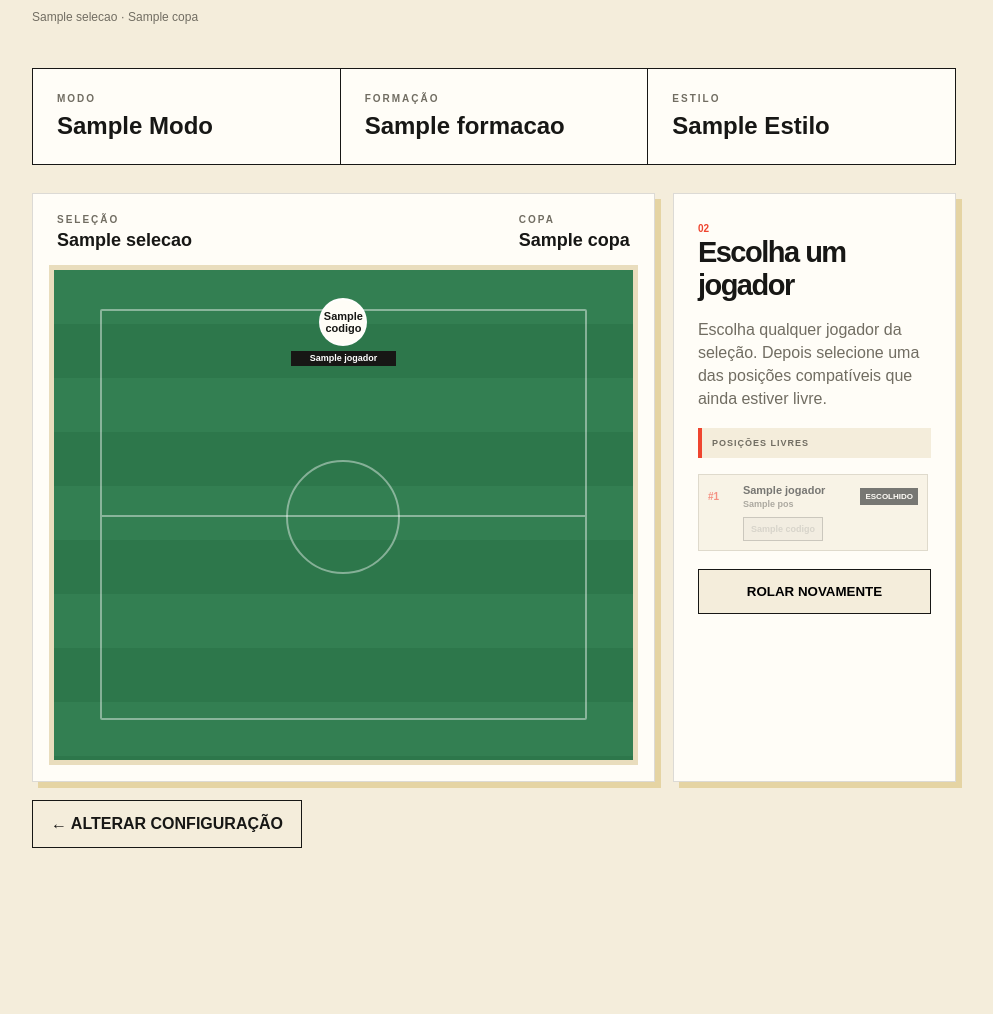
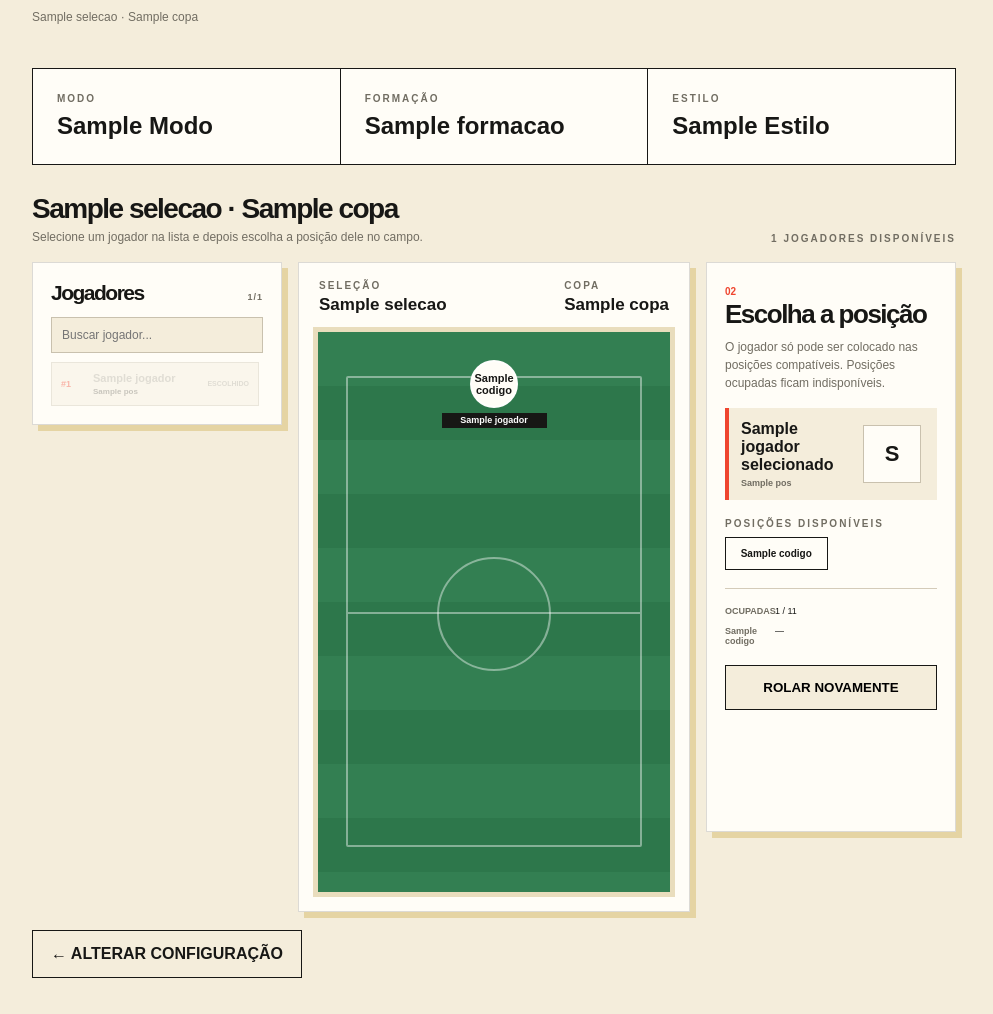
Before and after one commit to trupe-HyZs/6-a-7, a Flask app: template templates/partida.html in a window 1280 px wide. Shown: the part 143-1157 px from the top of the page, without its empty margins (146-1139 px from the left). Before the commit the page ends 991 px from the top, so only its background shows below. Run offline with Flask 3, Linux system fonts and the light colour scheme; the template is opened without the code that fills it: most values are stand-ins (such as "Sample title", 1, 10 or a date in 2020).

Commit message:
Reorganiza montagem do time em lista, campo e painel de posição

```diff
--- a/templates/partida.html
+++ b/templates/partida.html
@@ -6,23 +6,54 @@
   <title>6 a 7 — Partida</title>
   <link rel="stylesheet" href="{{ url_for('static', filename='style.css') }}">
   <style>
-    .position-legend { display:flex; flex-wrap:wrap; gap:5px; margin:16px 0; padding:10px; background:var(--cream); border-left:4px solid var(--red); }
-    .position-legend span { width:100%; font-size:9px; font-weight:900; letter-spacing:1px; color:var(--muted); }
-    .position-legend b { font-size:10px; padding:5px 7px; background:var(--white); border:1px solid #c9c1ae; }
-    .all-players { max-height:520px; gap:8px; }
-    .player-card { border:1px solid #c9c1ae; background:var(--cream); padding:9px; }
-    .player-main { display:grid; grid-template-columns:28px 1fr auto; gap:7px; align-items:center; }
-    .player-main strong { display:block; font-size:11px; }
-    .player-main small { display:block; margin-top:3px; color:var(--muted); font-size:9px; font-weight:700; }
-    .player-status { font-size:8px; font-weight:900; padding:4px 5px; background:var(--black); color:var(--white); }
-    .position-actions { display:flex; flex-wrap:wrap; gap:5px; margin-top:8px; padding-left:35px; }
-    .position-actions form { margin:0; }
-    .position-button { min-width:43px; padding:6px 7px; border:1px solid var(--black); background:var(--white); color:var(--black); font-size:9px; font-weight:900; cursor:pointer; }
+    .builder-header { display:flex; justify-content:space-between; gap:20px; align-items:flex-end; margin-top:28px; }
+    .builder-header h2 { font-size:28px; }
+    .builder-header p { margin:5px 0 0; color:var(--muted); font-size:12px; }
+    .selection-layout { display:grid; grid-template-columns:minmax(250px,.85fr) minmax(390px,1.35fr) minmax(250px,.8fr); gap:16px; margin-top:18px; align-items:start; }
+    .selection-panel, .field-panel, .detail-panel { background:var(--white); border:1px solid rgba(23,23,21,.15); box-shadow:6px 6px 0 rgba(201,163,58,.35); }
+    .selection-panel, .detail-panel { padding:18px; }
+    .panel-title { display:flex; justify-content:space-between; align-items:baseline; gap:10px; margin-bottom:12px; }
+    .panel-title h2 { font-size:21px; }
+    .panel-title span { color:var(--muted); font-size:9px; font-weight:900; letter-spacing:1px; }
+    .search-box { width:100%; border:1px solid #c9c1ae; background:var(--cream); padding:10px; font-size:12px; margin-bottom:9px; outline:none; }
+    .all-players { max-height:570px; overflow-y:auto; padding-right:4px; display:grid; gap:6px; }
+    .player-select-form { margin:0; }
+    .player-select { width:100%; border:1px solid #c9c1ae; background:var(--cream); padding:9px; display:grid; grid-template-columns:25px 1fr auto; gap:7px; align-items:center; text-align:left; cursor:pointer; }
+    .player-select:hover:not(:disabled), .player-select.selected { background:var(--black); color:var(--white); }
+    .player-select:disabled { opacity:.38; cursor:not-allowed; }
+    .player-select strong { display:block; font-size:11px; }
+    .player-select small { display:block; margin-top:3px; font-size:8px; color:var(--muted); font-weight:700; }
+    .player-select:hover small, .player-select.selected small { color:#ddd; }
+    .player-number { font-size:9px; font-weight:900; color:var(--red); }
+    .player-select-status { font-size:7px; font-weight:900; }
+    .field-panel { padding:14px; }
+    .field-head { display:flex; justify-content:space-between; gap:16px; padding:3px 6px 12px; }
+    .field-head > div { display:grid; gap:4px; }
+    .field-head strong { font-size:17px; }
+    .football-field { min-height:570px; }
+    .detail-panel { min-height:570px; }
+    .detail-panel h2 { font-size:26px; margin-bottom:8px; }
+    .detail-panel > p { color:var(--muted); font-size:12px; line-height:1.5; margin-top:0; }
+    .selected-card { display:grid; grid-template-columns:1fr 62px; gap:10px; align-items:center; padding:12px; margin:16px 0; background:var(--cream); border-left:4px solid var(--red); }
+    .selected-card strong { display:block; font-size:16px; }
+    .selected-card small { display:block; margin-top:4px; color:var(--muted); font-size:9px; font-weight:800; }
+    .fake-avatar { width:58px; height:58px; display:grid; place-items:center; border:1px solid #c9c1ae; background:var(--white); font-size:22px; font-weight:900; }
+    .position-heading { margin:18px 0 8px; font-size:10px; letter-spacing:2px; font-weight:900; color:var(--muted); }
+    .position-buttons { display:grid; grid-template-columns:repeat(2,1fr); gap:7px; }
+    .position-form { margin:0; }
+    .position-button { width:100%; padding:10px 7px; border:1px solid var(--black); background:var(--white); color:var(--black); font-size:10px; font-weight:900; cursor:pointer; }
     .position-button:hover:not(:disabled) { background:var(--black); color:var(--white); }
-    .position-button.position-occupied, .position-button:disabled { opacity:.35; cursor:not-allowed; background:#d9d2c3; color:#555; }
-    .player-disabled { opacity:.58; }
-    .no-position { font-size:9px; color:var(--muted); font-weight:700; }
-    @media (max-width:820px) { .all-players { max-height:none; } }
+    .position-button:disabled { opacity:.35; cursor:not-allowed; background:#d9d2c3; color:#555; }
+    .occupied-list { margin-top:18px; padding-top:12px; border-top:1px solid #d4cbb9; }
+    .occupied-list div { display:grid; grid-template-columns:42px 1fr; gap:8px; padding:5px 0; font-size:9px; }
+    .occupied-list b { color:var(--muted); }
+    .empty-selection { padding:28px 6px; text-align:center; border:1px dashed #c9c1ae; background:var(--cream); color:var(--muted); font-size:11px; line-height:1.5; }
+    .reroll-form { margin-top:14px; }
+    .reroll-form .secondary-button { width:100%; margin-top:0; }
+    .bottom-actions { display:flex; gap:10px; margin-top:18px; }
+    .bottom-actions .secondary-button { margin-top:0; }
+    @media (max-width:1050px) { .selection-layout { grid-template-columns:minmax(220px,.8fr) minmax(360px,1.2fr); } .detail-panel { grid-column:1 / -1; min-height:auto; } }
+    @media (max-width:760px) { .selection-layout { grid-template-columns:1fr; } .field-panel { order:1; } .selection-panel { order:2; } .detail-panel { order:3; } .football-field { min-height:500px; } }
   </style>
 </head>
 <body class="game-page">
@@ -52,16 +83,38 @@
           </div>
           <form method="post"><input type="hidden" name="acao" value="sortear"><button class="primary-button roll-button" type="submit">ROLAR O DADO →</button></form>
         </div>
-        <div class="draw-info"><span class="setup-number">01</span><h2>Monte sua seleção</h2><p>O sorteio define o universo de jogadores desta rodada. Depois dele, você vai escolher qualquer jogador compatível com as posições da sua formação.</p></div>
+        <div class="draw-info"><span class="setup-number">01</span><h2>Monte sua seleção</h2><p>O sorteio define o universo de jogadores desta rodada. Depois escolha qualquer jogador e coloque-o somente em uma posição compatível e livre.</p></div>
       </section>
     {% else %}
-      <section class="team-builder">
+      <div class="builder-header">
+        <div><h2>{{ sorteio.selecao }} · {{ sorteio.copa }}</h2><p>Selecione um jogador na lista e depois escolha a posição dele no campo.</p></div>
+        <span class="match-label">{{ jogadores|length }} JOGADORES DISPONÍVEIS</span>
+      </div>
+
+      <section class="selection-layout">
+        <aside class="selection-panel">
+          <div class="panel-title"><h2>Jogadores</h2><span>{{ jogadores|length }}/{{ jogadores|length }}</span></div>
+          <input class="search-box" type="search" placeholder="Buscar jogador..." oninput="filtrarJogadores(this.value)">
+          <div class="all-players" id="player-list">
+            {% for jogador in jogadores %}
+              <form class="player-select-form player-item" method="post" data-name="{{ jogador.nome|lower }}">
+                <input type="hidden" name="acao" value="selecionar_jogador">
+                <input type="hidden" name="jogador" value="{{ jogador.id }}">
+                <button class="player-select {% if jogador.selecionado %}selected{% endif %}" type="submit" {% if jogador.escolhido or not jogador.tem_posicao_livre %}disabled{% endif %}>
+                  <span class="player-number">#{{ loop.index }}</span>
+                  <span><strong>{{ jogador.nome.split(' — ')[-1] }}</strong><small>{% for pos in jogador.posicoes %}{{ pos }}{% if not loop.last %} / {% endif %}{% endfor %}</small></span>
+                  <span class="player-select-status">{% if jogador.escolhido %}ESCOLHIDO{% elif not jogador.tem_posicao_livre %}SEM VAGA{% else %}→{% endif %}</span>
+                </button>
+              </form>
+            {% endfor %}
+          </div>
+        </aside>
+
         <div class="field-panel">
           <div class="field-head">
             <div><span class="match-label">SELEÇÃO</span><strong>{{ sorteio.selecao }}</strong></div>
             <div><span class="match-label">COPA</span><strong>{{ sorteio.copa }}</strong></div>
           </div>
-
           <div class="football-field">
             <div class="field-lines"></div>
             {% for linha in linhas_campo %}
@@ -73,8 +126,7 @@
                       {% if pos.jogador %}
                         {% set escolhido = jogadores|selectattr('id', 'equalto', pos.jogador)|list %}
                         {% if escolhido %}{{ escolhido[0].nome.split(' — ')[-1] }}{% else %}{{ pos.jogador }}{% endif %}
-                      {% else %}?
-                      {% endif %}
+                      {% else %}?{% endif %}
                     </span>
                   </div>
                 {% endfor %}
@@ -83,63 +135,59 @@
           </div>
         </div>
 
-        <aside class="player-panel">
+        <aside class="detail-panel">
           <span class="setup-number">02</span>
           {% if completo %}
             <h2>Time completo.</h2>
             <p>Os 11 jogadores foram escolhidos.</p>
+          {% elif jogador_selecionado %}
+            <h2>Escolha a posição</h2>
+            <p>O jogador só pode ser colocado nas posições compatíveis. Posições ocupadas ficam indisponíveis.</p>
+            <div class="selected-card">
+              <div><strong>{{ jogador_selecionado.nome.split(' — ')[-1] }}</strong><small>{% for pos in jogador_selecionado.posicoes %}{{ pos }}{% if not loop.last %} / {% endif %}{% endfor %}</small></div>
+              <div class="fake-avatar">{{ jogador_selecionado.nome.split(' — ')[-1][0] }}</div>
+            </div>
+            <div class="position-heading">POSIÇÕES DISPONÍVEIS</div>
+            <div class="position-buttons">
+              {% for opcao in jogador_selecionado.opcoes %}
+                <form class="position-form" method="post">
+                  <input type="hidden" name="acao" value="escolher">
+                  <input type="hidden" name="posicao" value="{{ opcao.key }}">
+                  <button class="position-button" type="submit" {% if opcao.ocupada %}disabled{% endif %}>{{ opcao.codigo }}{% if opcao.codigo in ['ZAG','MC','CA'] %} {{ opcao.key.split('_')[-1] }}{% endif %}{% if opcao.ocupada %} · OCUPADA{% endif %}</button>
+                </form>
+              {% endfor %}
+            </div>
           {% else %}
             <h2>Escolha um jogador</h2>
-            <p class="position-target">Escolha qualquer jogador da seleção. Depois selecione uma das posições compatíveis que ainda estiver livre.</p>
-
-            <div class="position-legend">
-              <span>POSIÇÕES LIVRES</span>
-              {% for pos in posicoes if not pos.jogador %}
-                <b>{{ pos.codigo }}{% if pos.codigo in ['ZAG', 'MC', 'CA', 'VOL', 'ALA', 'ME', 'MD'] %} {{ pos.key.split('_')[-1] }}{% endif %}</b>
-              {% endfor %}
-            </div>
-
-            <div class="player-list all-players">
-              {% for jogador in jogadores %}
-                <div class="player-card {% if jogador.escolhido or not jogador.tem_posicao_livre %}player-disabled{% endif %}">
-                  <div class="player-main">
-                    <span class="player-number">#{{ loop.index }}</span>
-                    <div>
-                      <strong>{{ jogador.nome }}</strong>
-                      <small>
-                        {% for pos in jogador.posicoes %}{{ pos }}{% if not loop.last %} / {% endif %}{% endfor %}
-                      </small>
-                    </div>
-                    {% if jogador.escolhido %}<span class="player-status">ESCOLHIDO</span>{% endif %}
-                  </div>
-
-                  <div class="position-actions">
-                    {% for opcao in jogador.opcoes %}
-                      <form method="post">
-                        <input type="hidden" name="acao" value="escolher">
-                        <input type="hidden" name="posicao" value="{{ opcao.key }}">
-                        <input type="hidden" name="jogador" value="{{ jogador.id }}">
-                        <button class="position-button {% if opcao.ocupada or jogador.escolhido %}position-occupied{% endif %}" type="submit" {% if opcao.ocupada or jogador.escolhido %}disabled{% endif %}>
-                          {{ opcao.codigo }}{% if opcao.codigo in ['ZAG', 'MC', 'CA', 'VOL', 'ALA', 'ME', 'MD'] %} {{ opcao.key.split('_')[-1] }}{% endif %}
-                        </button>
-                      </form>
-                    {% endfor %}
-                    {% if not jogador.opcoes %}<span class="no-position">Sem posição na formação</span>{% endif %}
-                  </div>
-                </div>
-              {% endfor %}
-            </div>
+            <p>Selecione um jogador na lista ao lado. Depois aparecerão aqui somente as posições que ele pode ocupar.</p>
+            <div class="empty-selection">Nenhum jogador selecionado.<br>Escolha um jogador para continuar.</div>
           {% endif %}
 
-          <form method="post" class="reroll-form">
-            <input type="hidden" name="acao" value="sortear">
-            <button class="secondary-button" type="submit">ROLAR NOVAMENTE</button>
-          </form>
+          <div class="occupied-list">
+            <div><b>OCUPADAS</b><span>{% set ocupadas = posicoes|selectattr('jogador')|list %}{{ ocupadas|length }} / 11</span></div>
+            {% for pos in ocupadas %}
+              {% set escolhido = jogadores|selectattr('id', 'equalto', pos.jogador)|list %}
+              <div><b>{{ pos.codigo }}</b><span>{% if escolhido %}{{ escolhido[0].nome.split(' — ')[-1] }}{% else %}—{% endif %}</span></div>
+            {% endfor %}
+          </div>
+
+          <form method="post" class="reroll-form"><input type="hidden" name="acao" value="sortear"><button class="secondary-button" type="submit">ROLAR NOVAMENTE</button></form>
         </aside>
       </section>
     {% endif %}
 
-    <a class="secondary-button mode-link" href="{{ url_for('desafio') }}">← ALTERAR CONFIGURAÇÃO</a>
+    <div class="bottom-actions">
+      <a class="secondary-button mode-link" href="{{ url_for('desafio') }}">← ALTERAR CONFIGURAÇÃO</a>
+    </div>
   </main>
+
+  <script>
+    function filtrarJogadores(valor) {
+      const termo = valor.toLowerCase().trim();
+      document.querySelectorAll('.player-item').forEach(item => {
+        item.style.display = item.dataset.name.includes(termo) ? '' : 'block';
+      });
+    }
+  </script>
 </body>
 </html>
```
